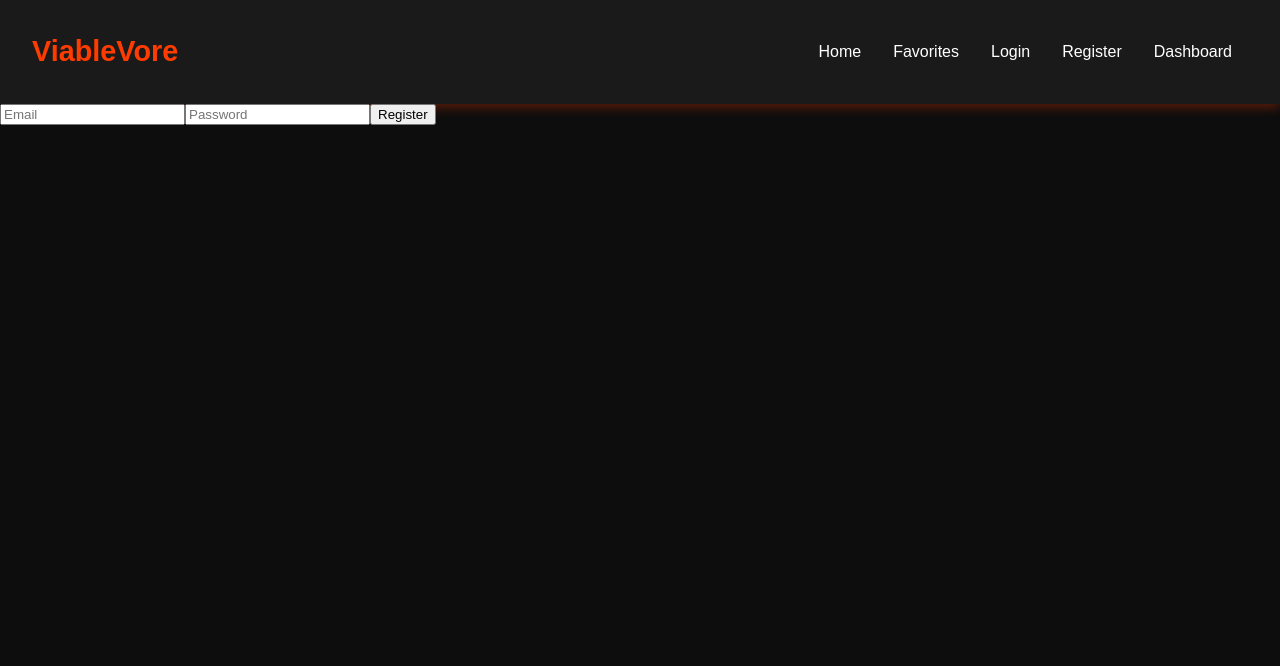
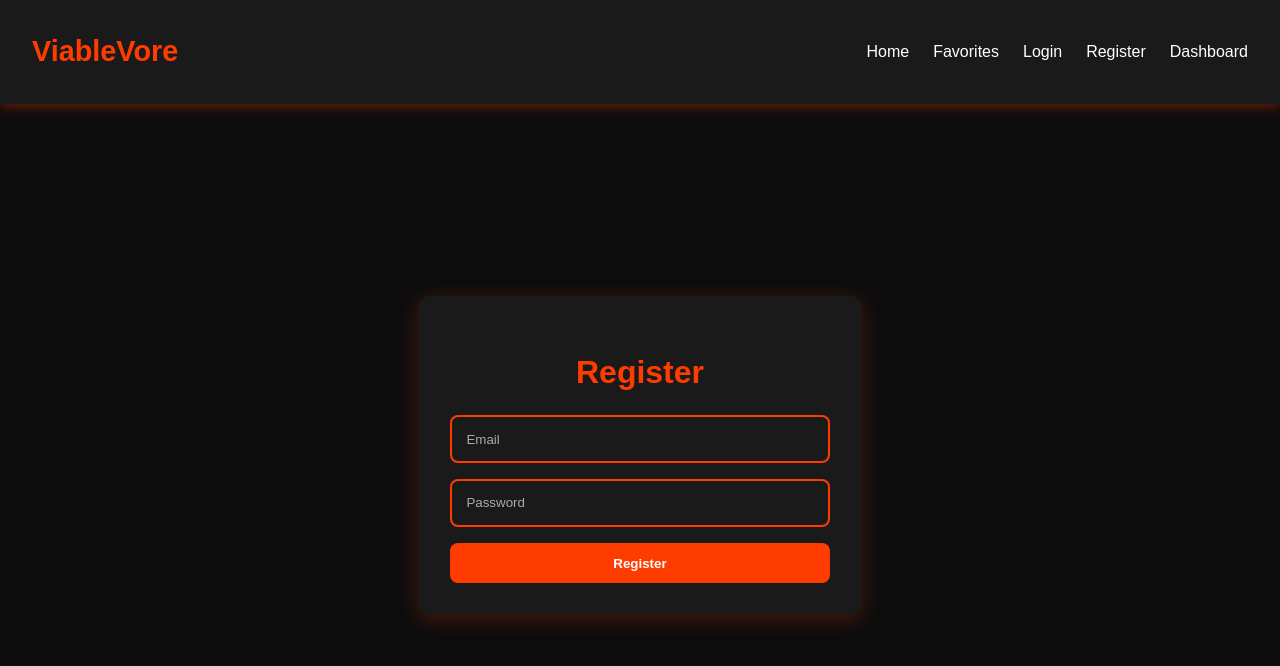
Before and after one commit to dickens-Oyim/ViableVore, a React (Vite) app: page /register in a window 1280 px wide. Shown: the top 666 px of the page. Built offline with nearby package versions, Linux system fonts and the light colour scheme; no server answers.

Commit message:
final commit

```diff
--- a/src/App.jsx
+++ b/src/App.jsx
@@ -3,7 +3,7 @@ import { BrowserRouter as Router, Routes, Route, Link } from "react-router-dom";
 import Home from "./pages/Home";
 import MovieDetails from "./pages/MovieDetails";
 import Favorites from "./pages/Favorites";
-import Login from "./pages/Login";
+import Login from "./pages/login";
 import Register from "./pages/Register";
 import Dashboard from "./pages/Dashboard";
 import ProtectedRoute from "./pages/ProtectedRoute";
--- a/src/index.css
+++ b/src/index.css
@@ -1,95 +1,209 @@
-body {
-  font-family: "Poppins", sans-serif;
-  background-color: #0d0d0d;
-  color: #f5f5f5;
-  margin: 0;
+body{
+  margin:0;
+  font-family:"Poppins",sans-serif;
+  background:#0d0d0d;
+  color:#f5f5f5;
 }
 
-.navbar {
-  display: flex;
-  justify-content: space-between;
-  align-items: center;
-  background-color: #1a1a1a;
-  padding: 1rem 2rem;
-  box-shadow: 0 4px 10px rgba(255, 60, 0, 0.3);
+.navbar{
+  display:flex;
+  justify-content:space-between;
+  align-items:center;
+  padding:1rem 2rem;
+  background:#1a1a1a;
+  box-shadow:0 4px 10px rgba(255,60,0,.3);
 }
 
-.logo {
-  color: #ff3c00;
-  font-size: 1.8rem;
-  font-weight: 700;
+.logo,.auth-title,.dashboard-title,.review-section h3,.stat-box h3{
+  color:#ff3c00;
 }
 
-nav a {
-  color: #fff;
-  text-decoration: none;
-  margin: 0 1rem;
-  font-weight: 500;
-  transition: color 0.3s;
+.logo{
+  font-size:1.8rem;
+  font-weight:700;
 }
 
-nav a:hover {
-  color: #ff3c00;
+nav a{
+  color:#fff;
+  text-decoration:none;
+  margin-left:1.5rem;
+  transition:.3s;
 }
 
-.search-bar {
-  display: flex;
-  justify-content: center;
-  margin: 2rem 0;
+nav a:hover,
+.search-bar button:hover,
+.auth-btn:hover,
+.favorite-btn:hover{
+  color:#ff3c00;
+  background:#e63600;
 }
 
-.search-bar input {
-  width: 250px;
-  padding: 0.5rem;
-  border: 2px solid #ff3c00;
-  border-radius: 5px 0 0 5px;
-  background-color: #1a1a1a;
-  color: #fff;
+.search-bar{
+  display:flex;
+  justify-content:center;
+  margin:2rem 0;
 }
 
-.search-bar button {
-  background-color: #ff3c00;
-  border: none;
-  padding: 0.5rem 1rem;
-  color: white;
-  font-weight: bold;
-  border-radius: 0 5px 5px 0;
-  cursor: pointer;
+.search-bar input,
+.auth-field,
+.review-input{
+  width:100%;
+  padding:.9rem;
+  border:2px solid #ff3c00;
+  border-radius:8px;
+  background:#1a1a1a;
+  color:#fff;
+  outline:none;
+  box-sizing:border-box;
 }
 
-.movie-grid {
-  display: grid;
-  grid-template-columns: repeat(auto-fit, minmax(200px, 1fr));
-  gap: 1.5rem;
-  padding: 0 2rem;
+.search-bar input{
+  width:250px;
+  border-radius:8px 0 0 8px;
+  border-right:none;
 }
 
-.movie-card {
-  background-color: #1a1a1a;
-  border-radius: 10px;
-  overflow: hidden;
-  text-align: center;
-  padding: 0.8rem;
-  box-shadow: 0 4px 15px rgba(255, 60, 0, 0.2);
-  transition: transform 0.3s ease, box-shadow 0.3s ease;
+.search-bar button,
+.auth-btn,
+.favorite-btn{
+  background:#ff3c00;
+  color:#fff;
+  border:none;
+  cursor:pointer;
+  font-weight:bold;
+  padding:.8rem 1rem;
+  border-radius:8px;
+  transition:.3s;
 }
 
-.movie-card:hover {
-  transform: scale(1.05);
-  box-shadow: 0 6px 20px rgba(255, 60, 0, 0.4);
+.search-bar button{
+  border-radius:0 8px 8px 0;
 }
 
-.movie-card img {
-  border-radius: 8px;
-  width: 100%;
-  height: 270px;
-  object-fit: cover;
-  margin-bottom: 0.5rem;
+.movie-grid{
+  display:grid;
+  grid-template-columns:repeat(auto-fit,minmax(200px,1fr));
+  gap:1.5rem;
+  padding:0 2rem 2rem;
 }
 
-.trailer-container {
-  margin-top: 0.5rem;
-  border-radius: 10px;
-  overflow: hidden;
-  box-shadow: 0 0 15px rgba(255, 60, 0, 0.3);
+.movie-card,
+.auth-card,
+.dashboard-card,
+.review-card,
+.stat-box{
+  background:#1a1a1a;
+  border-radius:12px;
 }
+
+.movie-card{
+  padding:1rem;
+  text-align:center;
+  box-shadow:0 4px 15px rgba(255,60,0,.2);
+  transition:.3s;
+}
+
+.movie-card:hover{
+  transform:scale(1.03);
+  box-shadow:0 6px 20px rgba(255,60,0,.4);
+}
+
+.movie-card img{
+  width:100%;
+  height:270px;
+  object-fit:cover;
+  border-radius:8px;
+}
+
+.auth-container,
+.dashboard-container{
+  display:flex;
+  justify-content:center;
+  align-items:center;
+  min-height:80vh;
+  padding:2rem;
+}
+
+.auth-card,
+.dashboard-card{
+  width:380px;
+  padding:2rem;
+  text-align:center;
+  box-shadow:0 4px 20px rgba(255,60,0,.25);
+}
+
+.dashboard-card{
+  width:500px;
+}
+
+.auth-title,
+.dashboard-title{
+  margin-bottom:1.5rem;
+  font-size:2rem;
+}
+
+.auth-field,
+.review-input{
+  margin-bottom:1rem;
+}
+
+.auth-field::placeholder{
+  color:#aaa;
+}
+
+.auth-btn,
+.favorite-btn{
+  width:100%;
+}
+
+.dashboard-text,
+.no-reviews{
+  color:#aaa;
+}
+
+.dashboard-text,
+.dashboard-stats,
+.review-section,
+.review-list{
+  margin-bottom:2rem;
+}
+
+.dashboard-stats{
+  display:flex;
+  gap:1rem;
+}
+
+.stat-box{
+  flex:1;
+  padding:1rem;
+}
+
+.stat-box p{
+  font-size:1.5rem;
+  font-weight:bold;
+}
+
+.favorite-btn{
+  margin-top:.7rem;
+}
+
+.trailer-container{
+  margin-top:1rem;
+  overflow:hidden;
+  border-radius:10px;
+}
+
+.review-input{
+  min-height:120px;
+  resize:vertical;
+}
+
+.review-card{
+  border-left:4px solid #ff3c00;
+  padding:1rem;
+  margin-bottom:1rem;
+}
+
+.no-reviews{
+  text-align:center;
+}
--- a/src/pages/Dashboard.jsx
+++ b/src/pages/Dashboard.jsx
@@ -1,6 +1,21 @@
 import { logout } from "../services/auth";
+import { useEffect, useState } from "react";
 
 const Dashboard = () => {
+  const [favorites, setFavorites] = useState(0);
+  const [reviews, setReviews] = useState(0);
+
+  useEffect(() => {
+    const savedFavorites =
+      JSON.parse(localStorage.getItem("favorites")) || [];
+
+    const savedReviews =
+      JSON.parse(localStorage.getItem("reviews")) || [];
+
+    setFavorites(savedFavorites.length);
+    setReviews(savedReviews.length);
+  }, []);
+
   const handleLogout = async () => {
     try {
       await logout();
@@ -11,7 +26,31 @@ const Dashboard = () => {
   };
 
   return (
-    <button onClick={handleLogout}>Logout</button>
+    <div className="dashboard-container">
+      <div className="dashboard-card">
+        <h2 className="dashboard-title">Dashboard</h2>
+
+        <p className="dashboard-text">
+          Manage your favorites and reviews.
+        </p>
+
+        <div className="dashboard-stats">
+          <div className="stat-box">
+            <h3>Favorites</h3>
+            <p>{favorites}</p>
+          </div>
+
+          <div className="stat-box">
+            <h3>Reviews</h3>
+            <p>{reviews}</p>
+          </div>
+        </div>
+
+        <button className="auth-btn" onClick={handleLogout}>
+          Logout
+        </button>
+      </div>
+    </div>
   );
 };
 
--- a/src/pages/Favorites.jsx
+++ b/src/pages/Favorites.jsx
@@ -1,42 +1,59 @@
-import { useState } from "react";
+import { useEffect, useState } from "react";
 
 function Favorites() {
-  // State to hold the list of favorite movies
   const [favorites, setFavorites] = useState([]);
 
-  // Function to remove a movie from favorites by its ID
+  useEffect(() => {
+    const savedMovies =
+      JSON.parse(localStorage.getItem("favorites")) || [];
+
+    setFavorites(savedMovies);
+  }, []);
+
   const removeFavorite = (id) => {
-    // Filter out the movie with the matching ID
-    setFavorites(favorites.filter((movie) => movie.id !== id));
+    const updatedFavorites = favorites.filter(
+      (movie) => movie.id !== id
+    );
+
+    setFavorites(updatedFavorites);
+
+    localStorage.setItem(
+      "favorites",
+      JSON.stringify(updatedFavorites)
+    );
   };
 
   return (
-    <div>
+    <div className="favorites-page">
+      <h2>My Favorites</h2>
 
-      <h2>My Favorites</h2>
+      <div className="movie-grid">
+        {favorites.length === 0 ? (
+          <p>No favorites yet.</p>
+        ) : (
+          favorites.map((movie) => (
+            <div key={movie.id} className="movie-card">
               <img
                 src={
                   movie.poster_path
-            ? `https://image.tmdb.org/t/p/w200${movie.poster_path}`
-            : "https://via.placeholder.com/200x300?text=No+Image"
+                    ? `https://image.tmdb.org/t/p/w300${movie.poster_path}`
+                    : "https://via.placeholder.com/300x450?text=No+Image"
                 }
                 alt={movie.title}
               />
 
-      {/* Conditional rendering: show message if no favorites */}
-      {favorites.length === 0 ? (
-        <p>No favorites yet.</p>
-      ) : (
-        // Loop through favorites and display each movie
-        favorites.map((movie) => (
-          <div key={movie.id}>
-            {/* Movie title */}
               <p>{movie.title}</p>
-            {/* Remove button */}
-            <button onClick={() => removeFavorite(movie.id)}>Remove</button>
+
+              <button
+                className="favorite-btn"
+                onClick={() => removeFavorite(movie.id)}
+              >
+                Remove
+              </button>
             </div>
           ))
         )}
+      </div>
     </div>
   );
 }
--- a/src/pages/Home.jsx
+++ b/src/pages/Home.jsx
@@ -112,6 +112,35 @@ function Home() {
             />
 
             <p>{movie.title}</p>
+              <button
+                className="favorite-btn"
+                onClick={(e) => {
+                  e.stopPropagation();
+
+                  const savedMovies =
+                    JSON.parse(localStorage.getItem("favorites")) || [];
+
+                  const alreadyExists = savedMovies.find(
+                    (m) => m.id === movie.id
+                  );
+
+                  if (alreadyExists) {
+                    alert("Movie already in favorites");
+                    return;
+                  }
+
+                  const updatedFavorites = [...savedMovies, movie];
+
+                  localStorage.setItem(
+                    "favorites",
+                    JSON.stringify(updatedFavorites)
+                  );
+
+                  alert("Added to favorites!");
+                }}
+                >
+                Add to Favorites
+              </button>
 
             {/* Trailer */}
             {trailers[movie.id] && (
--- a/src/pages/Register.jsx
+++ b/src/pages/Register.jsx
@@ -16,19 +16,28 @@ const Register = () => {
   };
 
     return (
-    <div>
+      <div className="auth-container">
+        <div className="auth-card">
+          <h2 className="auth-title">Register</h2>
+
           <input
+            className="auth-field"
+            type="email"
             placeholder="Email"
             onChange={(e) => setEmail(e.target.value)}
           />
 
           <input
+            className="auth-field"
             type="password"
             placeholder="Password"
             onChange={(e) => setPassword(e.target.value)}
           />
 
-      <button onClick={handleRegister}>Register</button>
+          <button className="auth-btn" onClick={handleRegister}>
+            Register
+          </button>
+        </div>
       </div>
     );
 };
--- a/src/pages/login.jsx
+++ b/src/pages/login.jsx
@@ -15,20 +15,28 @@ const Login = () => {
   };
 
   return (
-    <div>
+      <div className="auth-container">
+        <div className="auth-card">
+          <h2 className="auth-title">Login</h2>
+
           <input
+            className="auth-field"
             type="email"
             placeholder="Email"
             onChange={(e) => setEmail(e.target.value)}
           />
 
           <input
+            className="auth-field"
             type="password"
             placeholder="Password"
             onChange={(e) => setPassword(e.target.value)}
           />
 
-      <button onClick={handleLogin}>Login</button>
+          <button className="auth-btn" onClick={handleLogin}>
+            Login
+          </button>
+        </div>
       </div>
  );
 };
```
Also changed, not shown: src/pages/MovieDetails.jsx (+90 -23 lines). Lines whose indentation alone changed are shown as unchanged.
